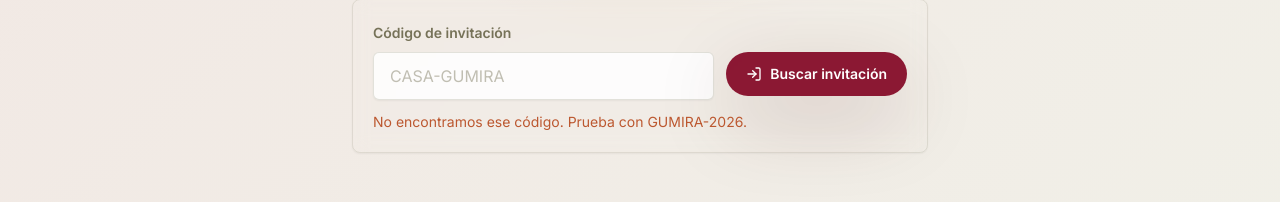
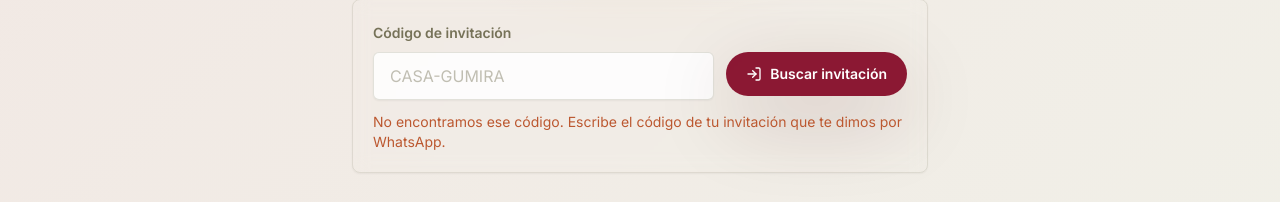
Before and after one commit to framosgo/liss-y-fer-weeding-website, a React (Vite) app in the folder apps/web/: page /rsvp in a window 1280 px wide. Both pictures are taken after a click on the button "Buscar invitación". Shown: the part 345-547 px from the top of the page. Built offline with nearby package versions, Linux system fonts and the light colour scheme; no server answers.

Commit message:
chore: fix

```diff
--- a/apps/web/src/components/sections/RsvpCodeCheck.tsx
+++ b/apps/web/src/components/sections/RsvpCodeCheck.tsx
@@ -43,7 +43,8 @@ export function RsvpCodeCheck({ onFound }: RsvpCodeCheckProps) {
             </div>
             {getInvitation.isError ? (
               <p className="mt-3 text-sm text-terracotta">
-                No encontramos ese código. Prueba con GUMIRA-2026.
+                No encontramos ese código. Escribe el código de tu invitación que te dimos por
+                WhatsApp.
               </p>
             ) : null}
           </Card>
```
